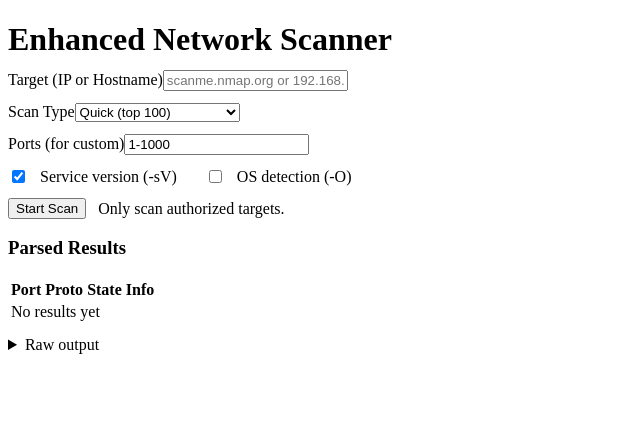
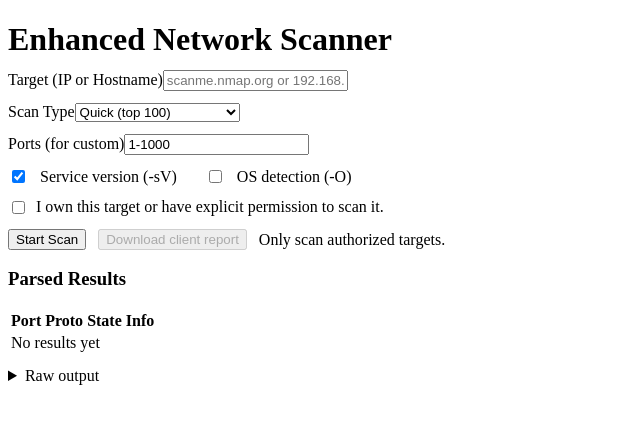
Before and after one commit to Mango1504/Network-Scanner, a React (Vite) app in the folder Network Scanner/frontend/: page / in a window 1280 px wide. Shown: the top 424 px of the page, without its empty margins (0-640 px from the left). Built offline with nearby package versions, Linux system fonts and the light colour scheme; the HTML template or start-up script is replaced by a standard one.

Commit message:
Add authorized client reports for paid security reviews
Added authorization check before starting the scan and implemented HTML escaping for report generation.

```diff
--- a/Network Scanner/frontend/src/components/NetworkScanner.jsx
+++ b/Network Scanner/frontend/src/components/NetworkScanner.jsx
@@ -1,4 +1,8 @@
 import React, { useState } from "react";
+
+function escapeHtml(value) {
+  return String(value).replace(/[&<>"']/g, ch => ({ "&": "&amp;", "<": "&lt;", ">": "&gt;", "\"": "&quot;", "'": "&#39;" }[ch]));
+}
 
 export default function NetworkScanner() {
   const [target, setTarget] = useState("");
@@ -6,19 +10,26 @@ export default function NetworkScanner() {
   const [ports, setPorts] = useState("1-1000");
   const [sv, setSv] = useState(true);
   const [os, setOs] = useState(false);
+  const [authorized, setAuthorized] = useState(false);
   const [running, setRunning] = useState(false);
   const [results, setResults] = useState([]);
   const [raw, setRaw] = useState([]);
   const [error, setError] = useState(null);
   const [status, setStatus] = useState(null);
+  const [completedAt, setCompletedAt] = useState(null);
 
   async function start(e) {
     e.preventDefault();
+    if (!authorized) {
+      setError("Confirm that you own or are authorized to scan this target.");
+      return;
+    }
     setRunning(true);
     setError(null);
     setStatus(null);
     setResults([]);
     setRaw([]);
+    setCompletedAt(null);
 
     try {
       const res = await fetch("/api/scan", {
@@ -30,16 +41,30 @@ export default function NetworkScanner() {
       let data;
       try { data = JSON.parse(text); } catch { throw new Error("The scan service returned an invalid response."); }
       if (!res.ok) throw new Error(data.error || "Scan failed");
-
       const parsed = data.parsed || [];
       setResults(parsed);
       setRaw(data.raw || []);
+      setCompletedAt(new Date());
       setStatus(parsed.length ? "Scan complete: " + parsed.length + " port row(s) found." : "Scan complete: no visible ports were found.");
     } catch (err) {
       setError(err.message || "Scan failed");
     } finally {
       setRunning(false);
     }
+  }
+
+  function downloadReport() {
+    if (!completedAt) return;
+    const rows = results.map(r => "<tr><td>" + escapeHtml(r.port) + "</td><td>" + escapeHtml(r.proto) + "</td><td>" + escapeHtml(r.state) + "</td><td>" + escapeHtml(r.info) + "</td></tr>").join("");
+    const rawText = escapeHtml(raw.join("\n"));
+    const html = "<!doctype html><html><head><meta charset=\"utf-8\"><title>NetSentinel exposure report</title><style>body{font:15px Arial;max-width:900px;margin:40px auto;color:#172033}h1{color:#0f3d73}.meta{background:#eef5ff;padding:16px;border-radius:8px}table{width:100%;border-collapse:collapse;margin-top:20px}th,td{border:1px solid #ccd5e0;padding:9px;text-align:left}th{background:#eef2f7}.note{margin-top:20px;padding:14px;background:#fff7df}pre{white-space:pre-wrap;background:#f6f8fa;padding:12px}</style></head><body><h1>NetSentinel Exposure Report</h1><div class=\"meta\"><b>Target:</b> " + escapeHtml(target) + "<br><b>Scan completed:</b> " + escapeHtml(completedAt.toISOString()) + "<br><b>Scan type:</b> " + escapeHtml(type) + "</div><h2>Observed ports</h2><table><tr><th>Port</th><th>Protocol</th><th>State</th><th>Service</th></tr>" + (rows || "<tr><td colspan=4>No port rows returned</td></tr>") + "</table><div class=\"note\"><b>Scope:</b> This report records network observations from the scan. It is not a guarantee that the target is secure and does not confirm exploitable vulnerabilities. Review each exposed service and apply access controls, patching, and least-privilege configuration as appropriate.</div><details><summary>Raw Nmap output</summary><pre>" + rawText + "</pre></details><p>Generated by NetSentinel Recon.</p></body></html>";
+    const blob = new Blob([html], { type: "text/html" });
+    const url = URL.createObjectURL(blob);
+    const link = document.createElement("a");
+    link.href = url;
+    link.download = "netsentinel-report-" + target.replace(/[^a-z0-9.-]/gi, "_") + ".html";
+    link.click();
+    URL.revokeObjectURL(url);
   }
 
   return (
@@ -62,30 +87,24 @@ export default function NetworkScanner() {
           <input type="checkbox" checked={sv} onChange={e => setSv(e.target.checked)} /> Service version (-sV)
           <input type="checkbox" checked={os} onChange={e => setOs(e.target.checked)} style={{ marginLeft: 20 }} /> OS detection (-O)
         </label>
-        <div style={{ display: "flex", gap: 12 }}>
+        <label style={{ display: "flex", gap: 8, alignItems: "flex-start" }}>
+          <input type="checkbox" checked={authorized} onChange={e => setAuthorized(e.target.checked)} required />
+          <span>I own this target or have explicit permission to scan it.</span>
+        </label>
+        <div style={{ display: "flex", gap: 12, flexWrap: "wrap" }}>
           <button className="btn" disabled={running}>{running ? "Scanning..." : "Start Scan"}</button>
+          <button type="button" className="btn" disabled={!completedAt} onClick={downloadReport}>Download client report</button>
           <div style={{ alignSelf: "center" }} className="small">Only scan authorized targets.</div>
         </div>
       </form>
-
       {error && <div style={{ color: "crimson", marginTop: 12 }}>{error}</div>}
       {status && !error && <div style={{ color: "#2563eb", marginTop: 12 }}>{status}</div>}
-
       <h3 style={{ marginTop: 18 }}>Parsed Results</h3>
       <table className="table">
         <thead><tr><th>Port</th><th>Proto</th><th>State</th><th>Info</th></tr></thead>
-        <tbody>
-          {results.length === 0 ? <tr><td colSpan={4}>{status || "No results yet"}</td></tr> :
-            results.map((r, i) => (
-              <tr key={i}><td>{r.port}</td><td>{r.proto}</td><td style={{ color: r.state === "open" ? "green" : "#444" }}>{r.state}</td><td>{r.info}</td></tr>
-            ))}
-        </tbody>
+        <tbody>{results.length === 0 ? <tr><td colSpan={4}>{status || "No results yet"}</td></tr> : results.map((r, i) => <tr key={i}><td>{r.port}</td><td>{r.proto}</td><td style={{ color: r.state === "open" ? "green" : "#444" }}>{r.state}</td><td>{r.info}</td></tr>)}</tbody>
       </table>
-
-      <details style={{ marginTop: 12 }}>
-        <summary>Raw output</summary>
-        <pre style={{ whiteSpace: "pre-wrap" }}>{raw.join("\n")}</pre>
-      </details>
+      <details style={{ marginTop: 12 }}><summary>Raw output</summary><pre style={{ whiteSpace: "pre-wrap" }}>{raw.join("\n")}</pre></details>
     </div>
   );
 }
```
